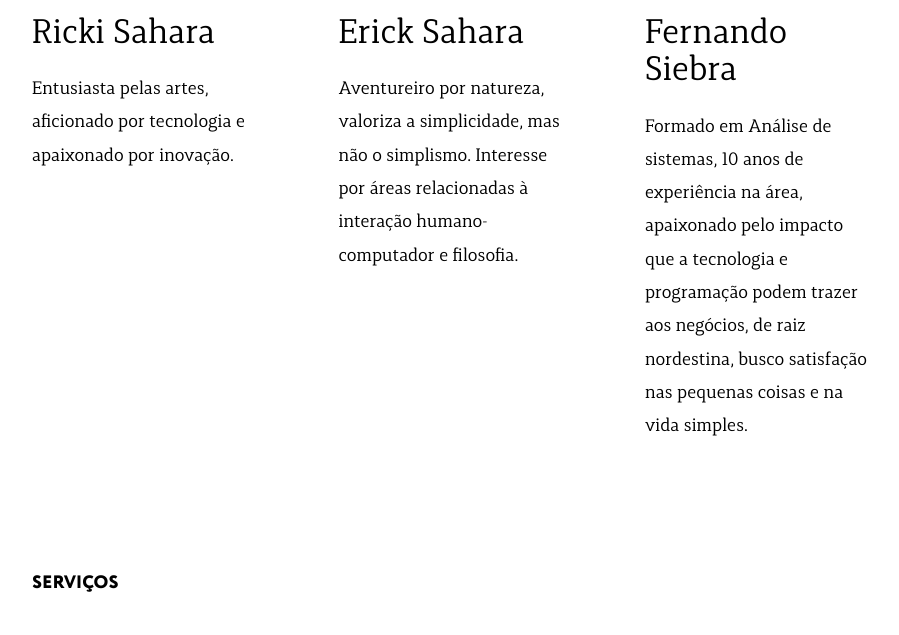
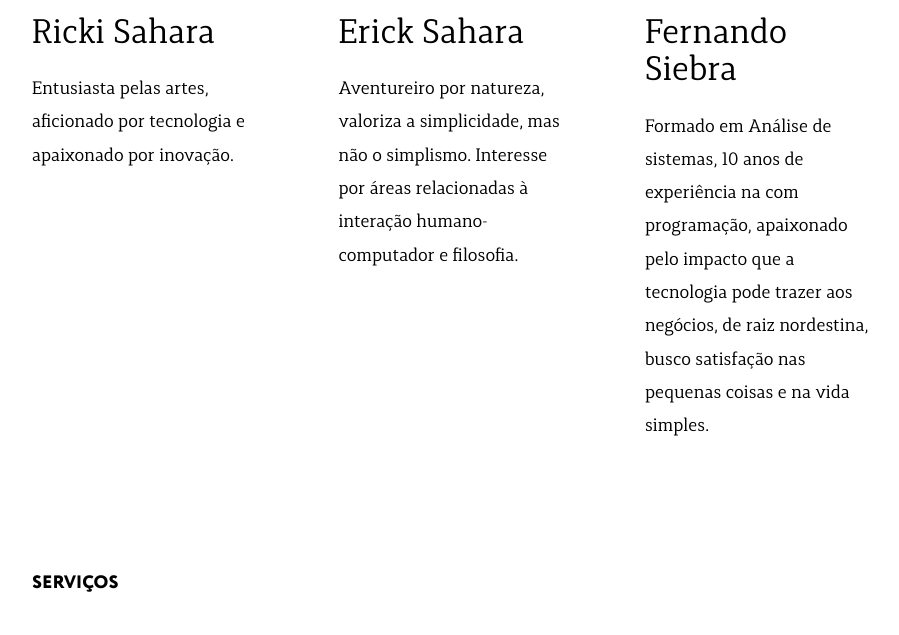
Before and after one commit to uniqvc/portfolio, a PHP site: page / in a window 1280 px wide. Shown: the part 1617-2252 px from the top of the page, without its empty margins (10-909 px from the left). Run offline with PHP 8.4, Linux system fonts and the light colour scheme.

Commit message:
atualizacao frase Fernando 2

```diff
--- a/pages/home.php
+++ b/pages/home.php
@@ -43,7 +43,7 @@
 				<img src="dist/images/fernando-siebra.jpg" alt="Fernando Siebra">
 				<h3 class="h3 text-serif">Fernando Siebra</h3>
 				<p class="text-large">
-					Formado em Análise de sistemas, 10 anos de experiência na área, apaixonado pelo impacto que a tecnologia e programação podem trazer aos negócios, de raiz nordestina, busco satisfação nas pequenas coisas e na vida simples.
+					Formado em Análise de sistemas, 10 anos de experiência na com programação, apaixonado pelo impacto que a tecnologia pode trazer aos negócios, de raiz nordestina, busco satisfação nas pequenas coisas e na vida simples.
 				</p>
 			</div>
 		</div>
```
